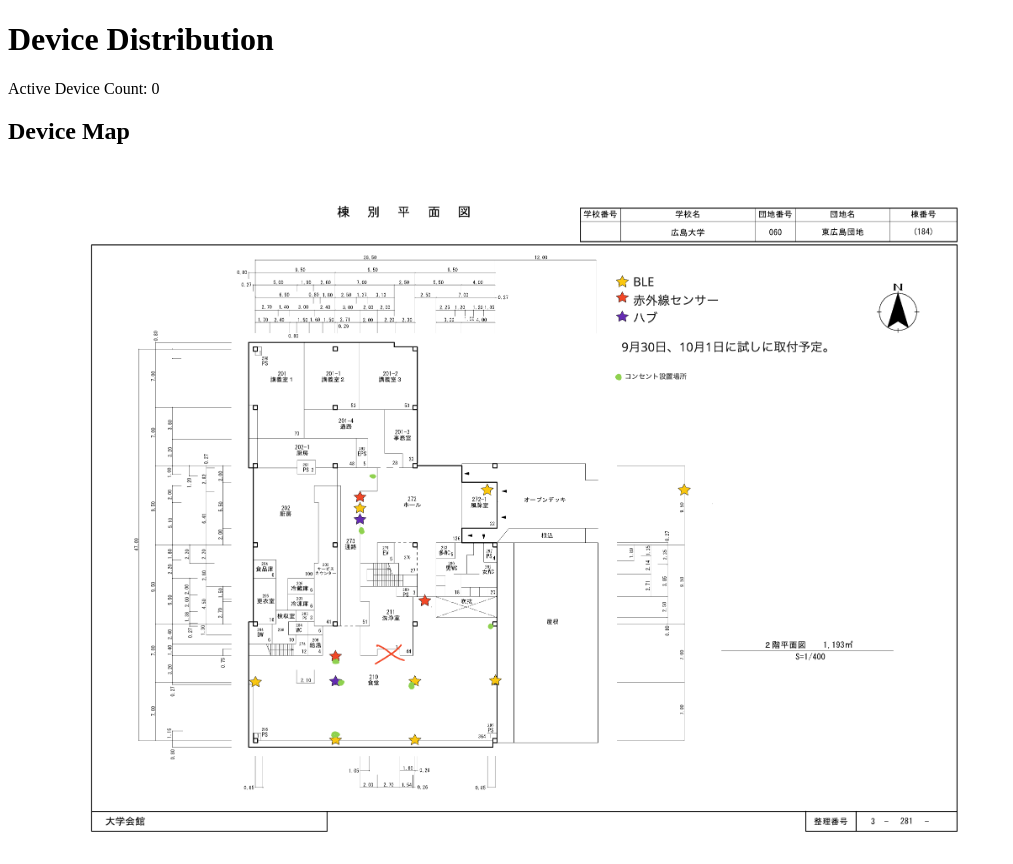
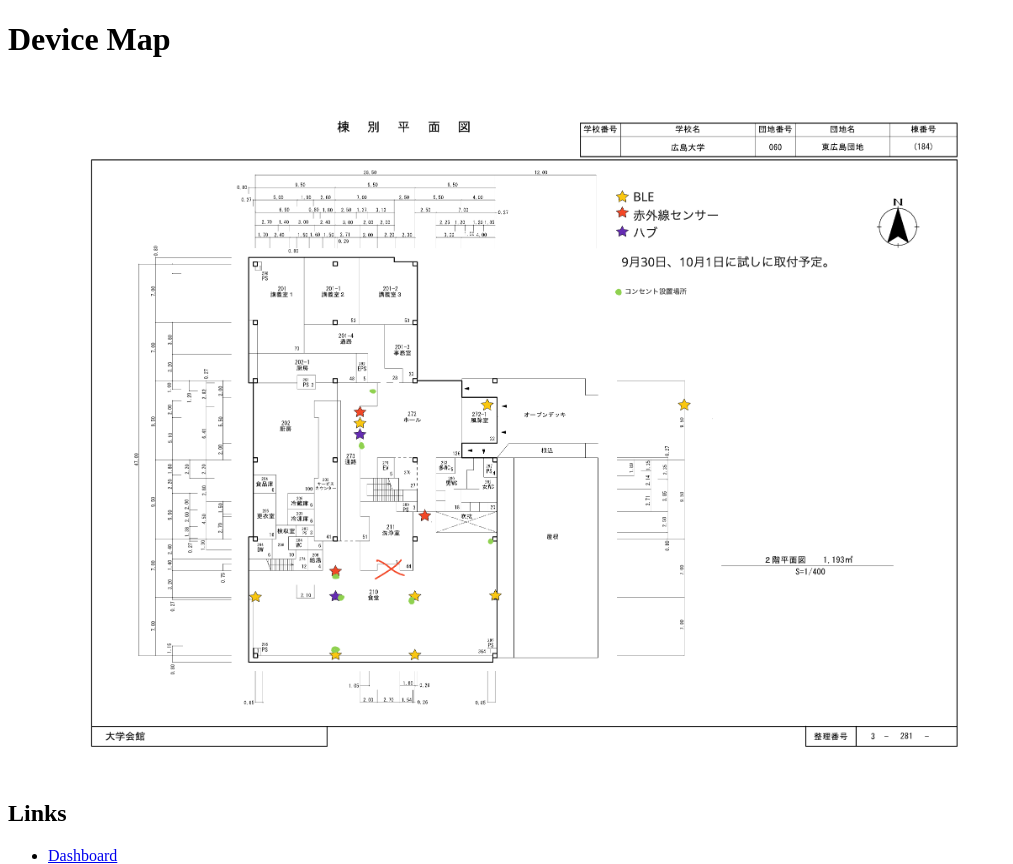
Before and after one commit to TGIF-HU/IoTDataHub, a Python web app: template src/api_server/templates/index.html in a window 1280 px wide. Shown: the top 864 px of the page, without its empty margins (0-1013 px from the left). Run offline with Jinja, Linux system fonts and the light colour scheme; the template is opened without the code that fills it, so the values that code supplies are empty.

Commit message:
デバイス情報の取得機能を削除

```diff
--- a/src/api_server/templates/index.html
+++ b/src/api_server/templates/index.html
@@ -3,22 +3,8 @@
   <head>
     <meta charset="UTF-8" />
     <meta name="viewport" content="width=device-width, initial-scale=1.0" />
-    <title>Device Distribution</title>
+    <title>home</title>
     <script>
-      function fetchDeviceData() {
-        fetch('/api/valid_devices')
-          .then((response) => response.json())
-          .then((data) => {
-            updateDeviceCount(data.sender ? 1 : 0) // 送信デバイスがあればデバイス数は1
-            updateDeviceMap(data.sender)
-          })
-          .catch((error) => console.error('Error fetching device positions:', error))
-      }
-
-      function updateDeviceCount(count) {
-        document.getElementById('deviceCount').innerText = count
-      }
-
       function updateDeviceMap(sender) {
         const ctx = document.getElementById('mapCanvas').getContext('2d')
         const mapContainer = document.getElementById('mapContainer')
@@ -38,21 +24,11 @@
           ctx.fillText(sender.device_id, x + 10, y)
         }
       }
-
-      window.onload = function () {
-        fetchDeviceData()
-        setInterval(fetchDeviceData, 5000) // 5秒ごとにデバイス情報を更新
-      }
     </script>
   </head>
 
   <body>
-    <h1>Device Distribution</h1>
-    <p>
-      Active Device Count: <span id="deviceCount">0</span>
-    </p>
-
-    <h2>Device Map</h2>
+    <h1>Device Map</h1>
     <div id="mapContainer" style="position: relative; width: 1000px; height: 700px;">
       <!-- サイズ変更 -->
       <img src="/static/map_image.png" style="position: absolute; width: 100%; height: 100%;" />
```
